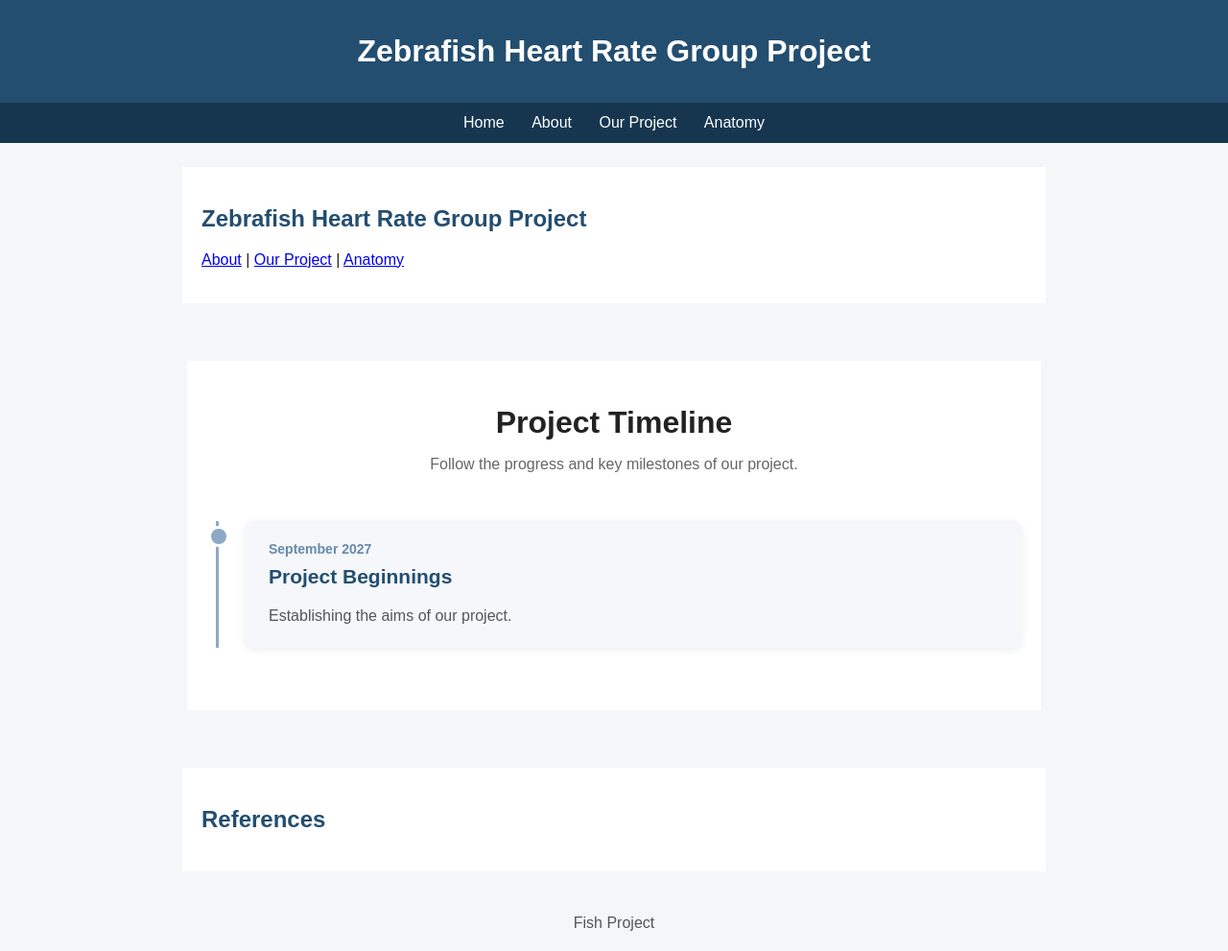
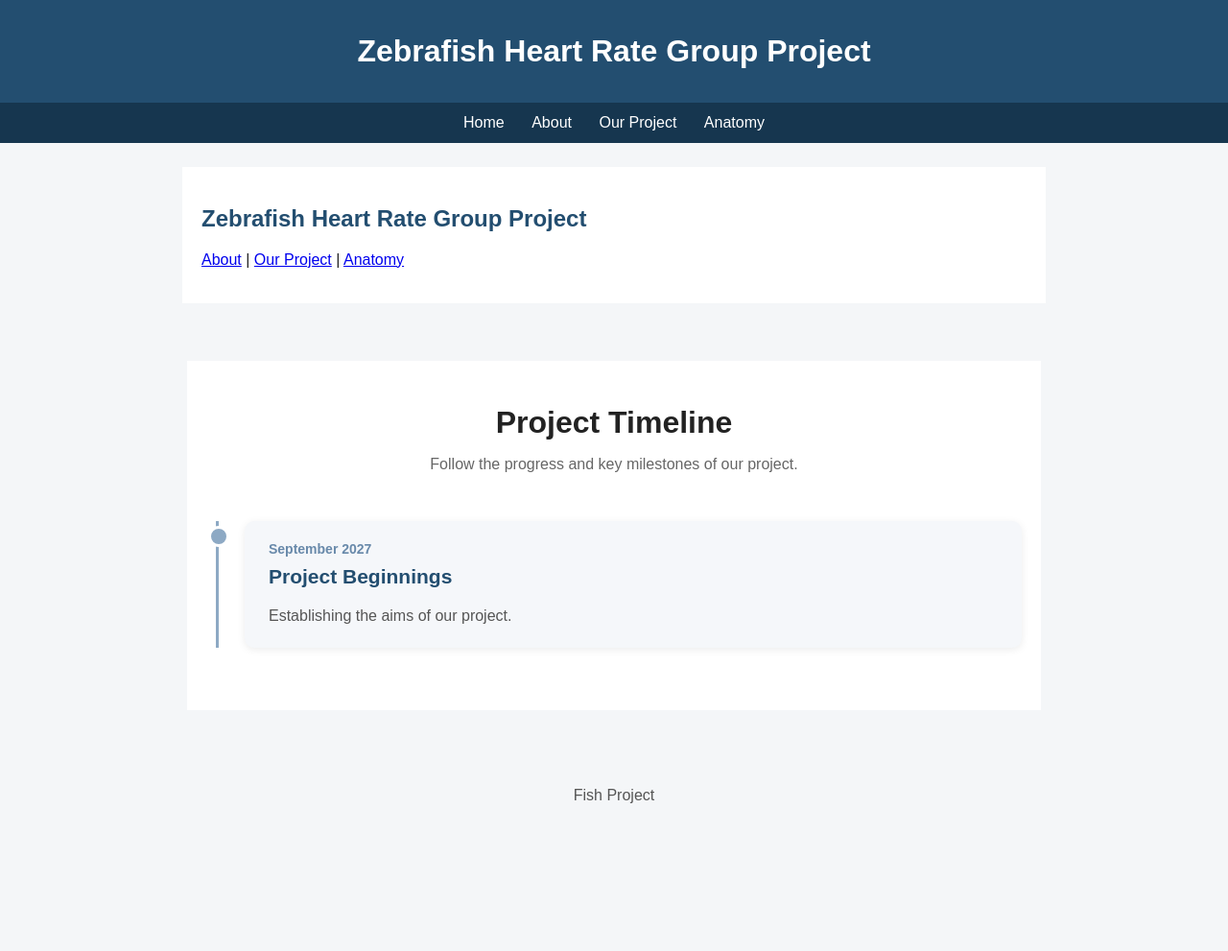
Before and after one commit to teamfishcode/Fish-Project, a website: page index.html in a window 1280 px wide. Shown: the whole page at 96% size. After the commit the page ends 883 px from the top, so only its background shows below. Drawn offline with Linux system fonts and the light colour scheme.

Commit message:
Remove bibliography section from index.html
Removed the bibliography section from the main content.

```diff
--- a/index.html
+++ b/index.html
@@ -203,11 +203,7 @@
     </div>
 </section>
 
-    <section id="bibliography">
-      <h2>References</h2>
-      <div id="references"></div>
-    </section>
-  </main>
+
 
   <footer>
     Fish Project
```
